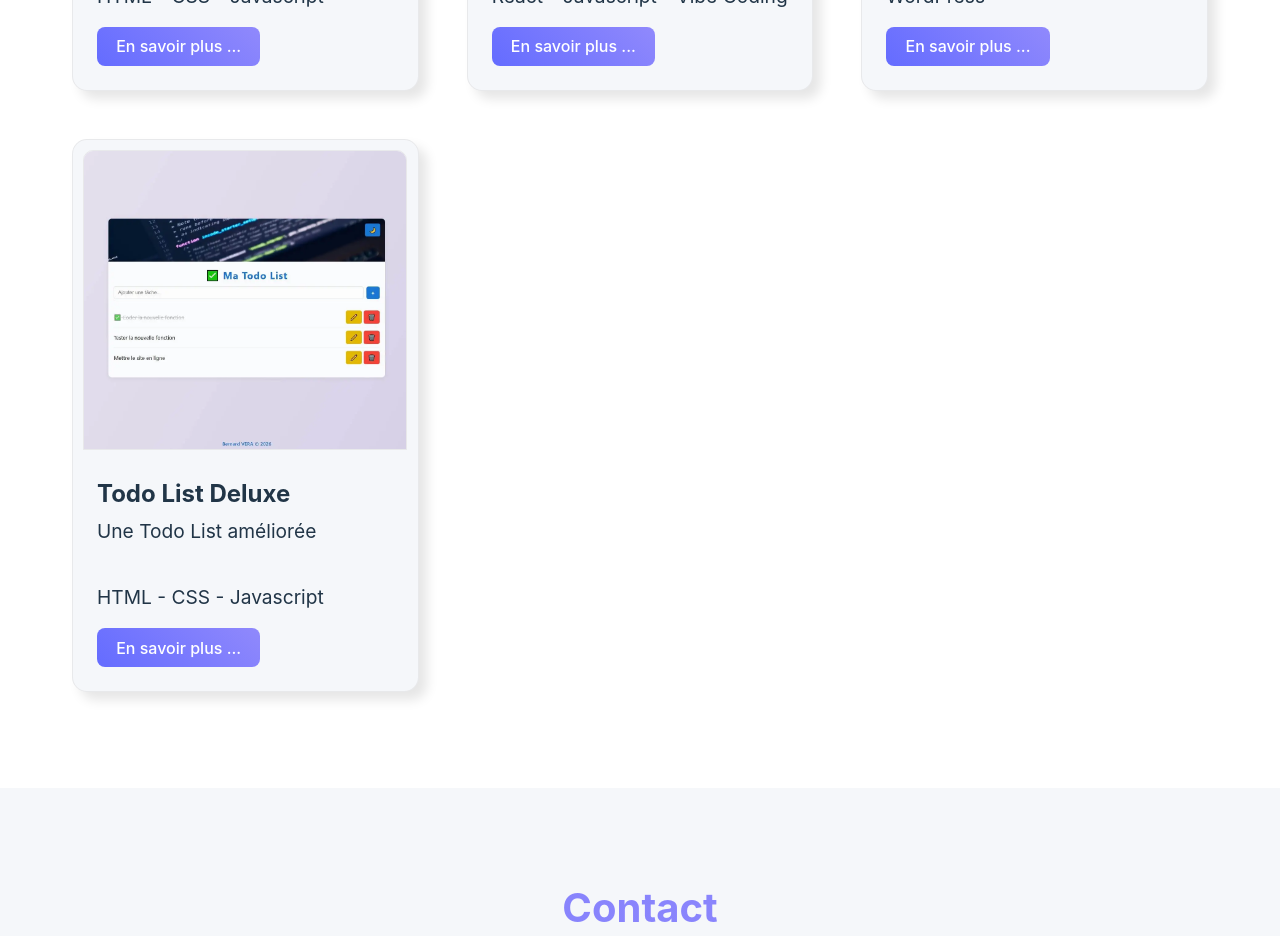
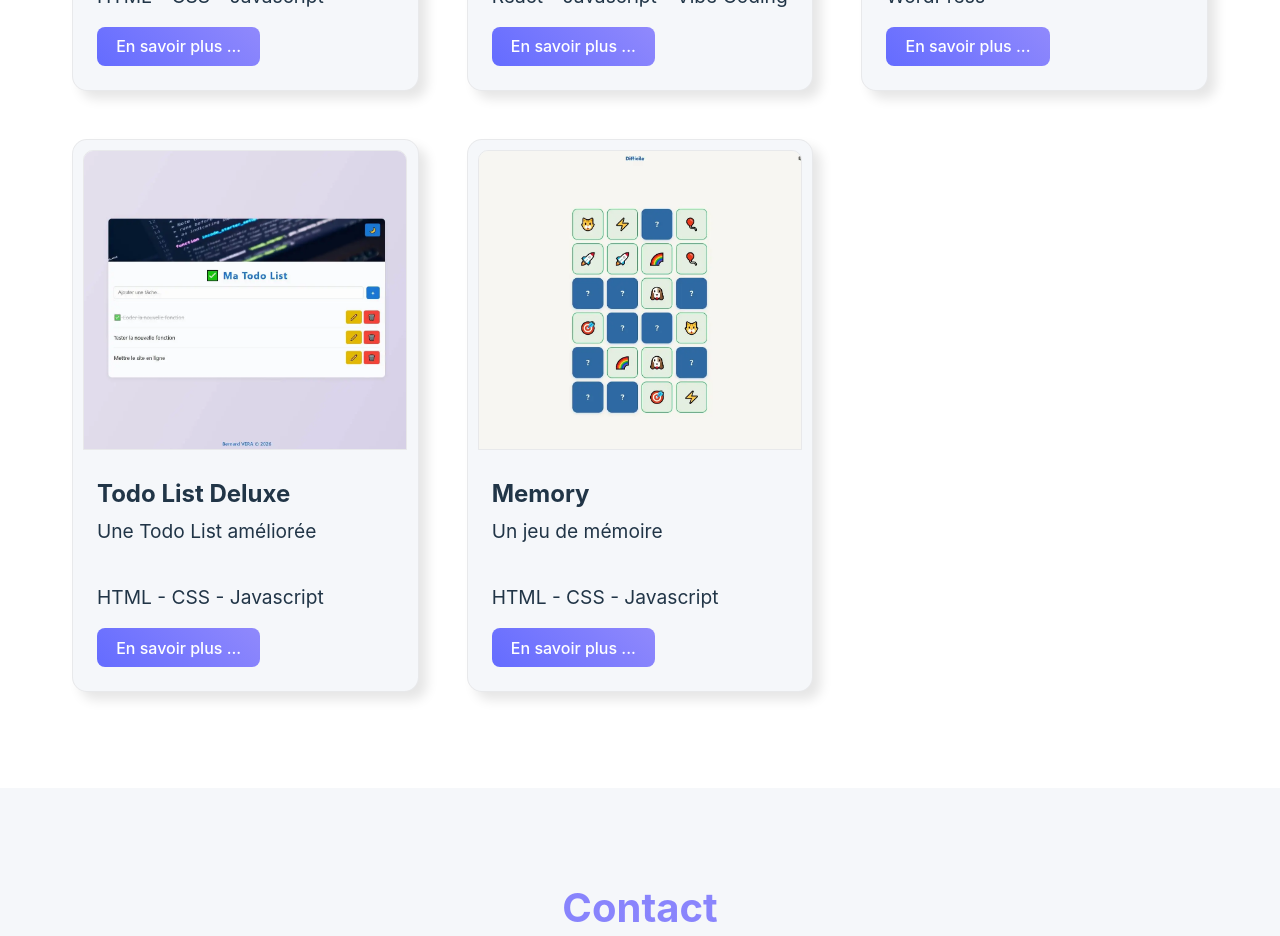
Before and after one commit to Bernard-VERA/Portfolio2, a React (Vite) app: page / in a window 1280 px wide. Shown: the part 6100-7036 px from the top of the page. Built offline with nearby package versions, Linux system fonts and the light colour scheme.

Commit message:
Ajout du projet Memory

```diff
--- a/src/components/Projects.jsx
+++ b/src/components/Projects.jsx
@@ -499,6 +499,38 @@ const projectsData = [
         outils: ["LocalStorage", "Github Actions", "Sécurité XSS"]
       }
     }
+  },
+  {
+    id: 19,
+    name: "Memory",
+    tech: "HTML - CSS - Javascript",
+    text: "Un jeu de mémoire",
+    image: "/images/memory.webp",
+    category: "personnel",
+    date: "2026-03-04",
+    links: {
+      github: "https://github.com/Bernard-VERA/Memory",
+      live: "https://bernard-vera.github.io/Memory/"
+    },
+    description: {
+      infos: "Projet Personnel",
+      date: "Mars 2026",
+      overview: "Jeu de mémoire : Memory",
+      challenge: "Création d'un jeu de mémoire en HTML, JavaScript et CSS. Le jeu doit proposer une expérience fluide, animée et responsive. Le projet inclut trois niveaux de difficulté, des animations visuelles, un compteur de coups joués, un écran de victoire, et pour la première fois, des effets sonores.",
+      details: [
+        "Manipulation avancée du DOM",
+        "Gestion d’état d'un jeu interactif",
+        "Interface responsive",
+        "Gestion des événements et du reset",
+        "Animations CSS",
+        "Gestion du son via Web Audio API",
+        "Navigation multi-écrans"
+      ],
+      technicalStack: {
+        frontend: ["HTML", "CSS", "JavaScript"],
+        outils: ["Web Audio API", "Github Pages", "Algorithme Fisher-Yates"]
+      }
+    }
   }
   // Ajouter un nouveau projet ici. Ne pas oublier de mettre une virgule après le projet précédent.
 ];
```
Also changed, not shown: public/images/memory.webp (added).
